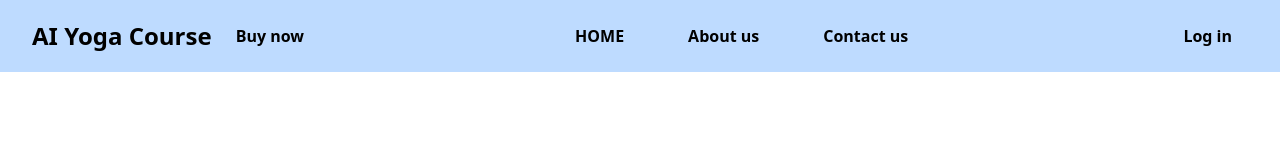
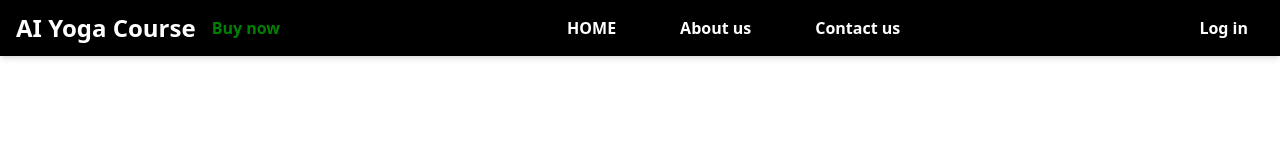
Before and after one commit to notVivekG/yoga-playlist-generator, a website: page src/index.html in a window 1280 px wide. Drawn offline with nearby package versions, Linux system fonts and the light colour scheme; files that its build step writes are made by us from their sources.

Commit message:
index updated

```diff
--- a/src/index.html
+++ b/src/index.html
@@ -10,23 +10,23 @@
 
 <body class="bg-white">
 
-  <nav class="flex justify-between items-center px-8 py-4 bg-blue-200">
+  <nav class="flex justify-between items-center px-4 py-2 bg-black shadow-md">
 
     <div class="flex items-center space-x-3">
-        <h1 class="text-2xl font-bold text-black">AI Yoga Course</h1>
-      <button id="yt" class="hover:text-blue-500 hover:bg-white text-shadow-black px-3 py-1 rounded-md font-semibold ">Buy now</button>
+      <h1 class="text-2xl font-bold text-white">AI Yoga Course</h1>
+      <button id="yt" class="hover:text-blue-500 hover:bg-white text-shadow-black px-1 py-1 rounded-md font-semibold ">Buy now</button>
     </div>
 
 
     <ul class="flex justify-center items-center space-x-8">
-      <li><button class="hover:text-blue-500 hover:bg-white text-black font-semibold px-4 py-2 rounded-md hover:opacity-90">HOME</button></li>
-      <li><button class="hover:text-blue-500 hover:bg-white text-black font-semibold px-4 py-2 rounded-md hover:opacity-90">About us</button></li>
-      <li><button class="hover:text-blue-500 hover:bg-white text-black font-semibold px-4 py-2 rounded-md hover:opacity-90">Contact us</button></li>
+      <li><button class="hover:text-blue-500 hover:bg-white text-white font-semibold px-4 py-2 rounded-md hover:opacity-90">HOME</button></li>
+      <li><button class="hover:text-blue-500 hover:bg-white text-white font-semibold px-4 py-2 rounded-md hover:opacity-90">About us</button></li>
+      <li><button class="hover:text-blue-500 hover:bg-white text-white font-semibold px-4 py-2 rounded-md hover:opacity-90">Contact us</button></li>
     </ul>
 
 
     <div>
-      <button class="hover:text-blue-500 hover:bg-white text-shadow-black px-4 py-2 rounded-md font-semibold hover:opacity-90">Log in</button>
+      <button class="hover:text-blue-500 hover:bg-white text-white px-4 py-2 rounded-md font-semibold hover:opacity-90">Log in</button>
     </div>
   </nav>
 
@@ -43,6 +43,7 @@
 
     const changeText2 = function () {
         document.querySelector('#yt').innerHTML = "60% off"
+        document.querySelector('#yt').style.color = "green";
         setTimeout(changeText, 2000)
     }
     changeText();
```
